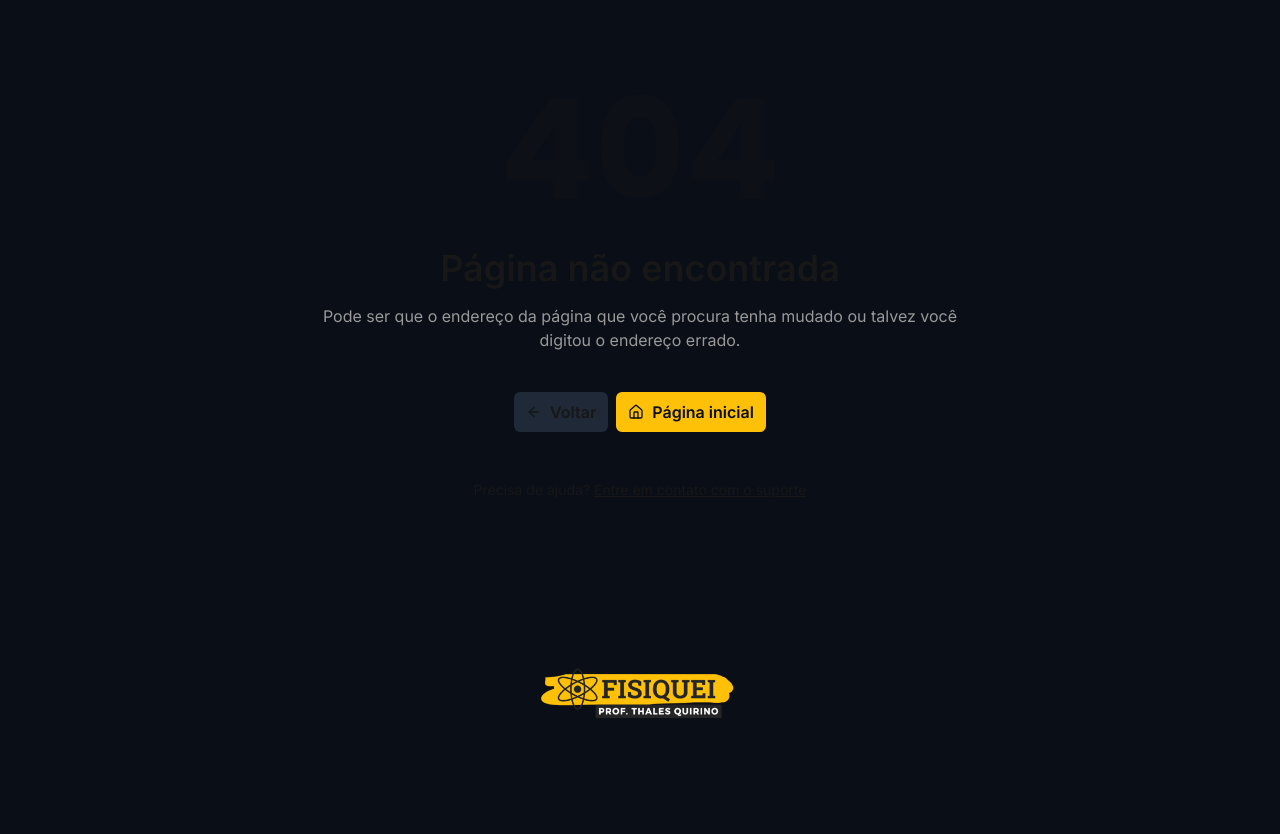
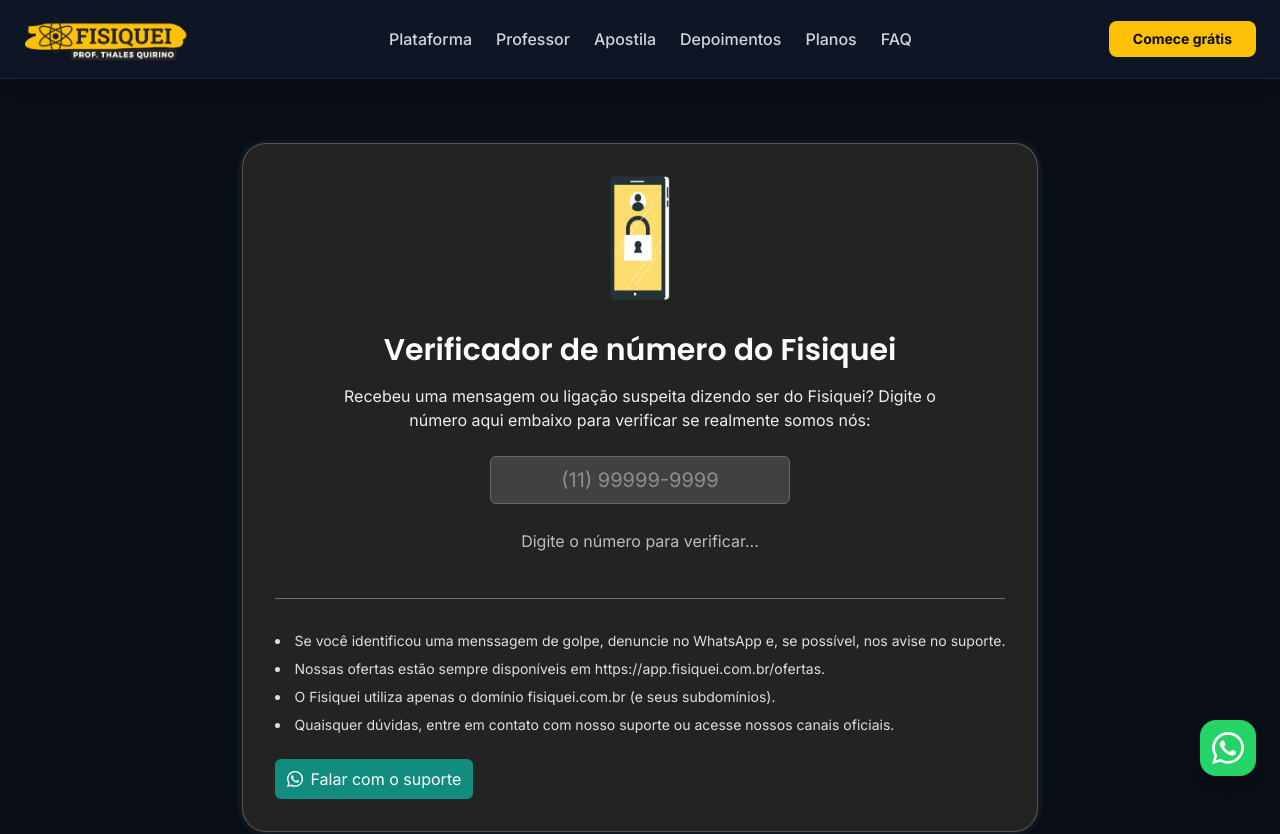
Before and after one commit to CaioQuirinoMedeiros/faraday, a Next.js app: page /antifraude in a window 1280 px wide. Before the commit this address had no page. Shown: the top 834 px of the page. Before the commit the page ends 800 px from the top, so only its background shows below. Built offline with nearby package versions, Linux system fonts and the light colour scheme.

Commit message:
imagens de black friday e pagina antifraude

```diff
--- /dev/null
+++ b/src/app/(main)/antifraude/_components/phone-checker.tsx
@@ -0,0 +1,83 @@
+"use client"
+
+import { Input } from "@/components/base/input"
+import { phoneNumberMaskFunction } from "@/utils/formatters"
+import { cn } from "@/utils/styles"
+import { TriangleAlertIcon } from "lucide-react"
+import * as React from "react"
+
+const validPhones = [
+  "61999667745",
+  "6199667745",
+  "61982237388",
+  "6182237388",
+  "61996689386",
+  "6196689386",
+  "61993756696",
+  "6193756696",
+]
+
+export function PhoneChecker() {
+  const [phone, setPhone] = React.useState("")
+
+  const validationResult = React.useMemo(() => {
+    console.log("phone", phone)
+
+    const rawPhone = phone.replace(/\D/g, "")
+
+    if (rawPhone.length < 10) return "undefined"
+
+    if (validPhones.includes(rawPhone)) {
+      return "valid"
+    } else {
+      return "invalid"
+    }
+  }, [phone])
+
+  return (
+    <div className="flex flex-col gap-3 items-center">
+      <Input
+        id="phone-checker"
+        name="phone"
+        value={phone}
+        onChangeValue={setPhone}
+        type="tel"
+        autoComplete="tel"
+        inputMode="tel"
+        maskFunction={phoneNumberMaskFunction}
+        maxLength={19}
+        pattern="^\(?[1-9]{2}\)? ?9[0-9]{4}-?[0-9]{4}$"
+        placeholder="(11) 99999-9999"
+        className="bg-[#414141] border border-[#676767] placeholder:text-white/40 text-white text-lg md:text-xl text-center max-w-[300px]"
+      />
+
+      <div
+        className={cn(
+          "rounded-lg px-4 py-3 text-center border border-transparent",
+          validationResult === "valid" && "bg-green-100 border-green-600 text-green-600",
+          validationResult === "invalid" && "bg-red-100 border-red-600 text-red-600",
+        )}
+      >
+        {validationResult === "undefined" && (
+          <p className="text-white/70">Digite o número para verificar...</p>
+        )}
+        {validationResult === "invalid" && (
+          <span className="flex gap-1.5 items-center font-medium">
+            <TriangleAlertIcon className="size-5" />
+            <span>
+              <strong className="font-bold">ATENÇÃO:</strong> Esse número NÃO pertence ao Fisiquei!
+            </span>
+          </span>
+        )}
+        {validationResult === "valid" && (
+          <span className="flex gap-1.5 items-center font-medium">
+            <TriangleAlertIcon className="size-5" />
+            <span>
+              <strong className="font-bold">VERIFICADO:</strong> Esse número é sim do Fisiquei 😉
+            </span>
+          </span>
+        )}
+      </div>
+    </div>
+  )
+}
--- /dev/null
+++ b/src/app/(main)/antifraude/page.tsx
@@ -0,0 +1,97 @@
+import { Metadata } from "next"
+import { PhoneChecker } from "./_components/phone-checker"
+import { WhatsappLogoIcon } from "@/assets/icons"
+
+export const metadata: Metadata = {
+  title: {
+    absolute: "Verificar número Fisiquei - Antifraude",
+  },
+  description:
+    "Verifique se um número de telefone realmente é do Fisiquei e se proteja de golpes!",
+}
+
+const securityTips = [
+  {
+    key: "denuncie",
+    content: (
+      <>
+        Se você identificou uma menssagem de golpe, denuncie no WhatsApp e, se
+        possível, nos avise no suporte.
+      </>
+    ),
+  },
+  {
+    key: "canal-ofertas",
+    content: (
+      <>
+        Nossas ofertas estão sempre disponíveis em{" "}
+        <a href="https://app.fisiquei.com.br/ofertas">
+          https://app.fisiquei.com.br/ofertas
+        </a>
+        .
+      </>
+    ),
+  },
+  {
+    key: "dominio",
+    content: (
+      <>
+        O Fisiquei utiliza apenas o domínio fisiquei.com.br (e seus
+        subdomínios).
+      </>
+    ),
+  },
+  {
+    key: "canal-suporte",
+    content: (
+      <>
+        Quaisquer dúvidas, entre em contato com nosso suporte ou acesse nossos
+        canais oficiais.
+      </>
+    ),
+  },
+]
+
+export default function AntifraudePage() {
+  return (
+    <main className="h-full flex flex-col justify-center py-16 px-4 sm:px-8">
+      <div className="bg-[#232323] rounded-3xl p-6 sm:p-8 max-w-5xl flex flex-col mx-auto border border-primary-lighter/25 shadow-[0_0_8px_0px_rgba(140,240,240,0.15)] ">
+        <div className="flex flex-col items-center">
+          <img
+            src="/images/celular-seguro.webp"
+            alt="Ícone de celular com escudo de segurança"
+            className="w-[60px] object-contain mb-8"
+          />
+
+          <h1 className="text-2xl sm:text-3xl text-[#fdfdfd] font-display font-semibold mb-4 text-center">
+            Verificador de número do Fisiquei
+          </h1>
+
+          <p className="mb-6 text-[#EFEFEF] text-center sm:max-w-[600px]">
+            Recebeu uma mensagem ou ligação suspeita dizendo ser do Fisiquei?
+            Digite o número aqui embaixo para verificar se realmente somos nós:
+          </p>
+
+          <PhoneChecker />
+        </div>
+
+        <hr className="my-8 border-gray-500" />
+
+        <ul className="flex flex-col list-disc list-inside text-sm text-white/85 gap-2">
+          {securityTips.map((securityTip) => {
+            return <li key={securityTip.key}>{securityTip.content}</li>
+          })}
+        </ul>
+
+        <a
+          href="https://app.fisiquei.com.br/suporte?origem=antifraude&mensagem=Ol%C3%A1%2C%20estou%20na%20p%C3%A1gina%20de%20antifraude%20e%20estou%20com%20uma%20d%C3%BAvida"
+          target="_blank"
+          className="mt-6 sm:self-start justify-center flex gap-2 items-center py-2 px-3 rounded-md bg-[#128c7e] text-white hover:brightness-110 transition-all"
+        >
+          <WhatsappLogoIcon className="size-4 fill-white" />
+          Falar com o suporte
+        </a>
+      </div>
+    </main>
+  )
+}
--- /dev/null
+++ b/src/components/home/delay-appearence-wrapper.tsx
@@ -0,0 +1,23 @@
+import { motion } from "motion/react"
+
+interface DelayRenderWrapperProps {
+  delay: number
+  duration: number
+  children: React.ReactNode
+}
+
+export function DelayRenderWrapper({
+  children,
+  duration,
+  delay,
+}: DelayRenderWrapperProps) {
+  return (
+    <motion.div
+      initial={{ opacity: 0 }}
+      animate={{ opacity: 1 }}
+      transition={{ delay: delay, duration: duration, ease: "easeOut" }}
+    >
+      {children}
+    </motion.div>
+  )
+}
--- a/src/components/home/download-content-section.tsx
+++ b/src/components/home/download-content-section.tsx
@@ -22,7 +22,7 @@
   "511 questões de Física do ENEM",
   "Organizadas por tópicos",
   "Gabarito e resoluções em vídeo",
-  "Material atualizado",
+  "Estatísticas dos conteúdos",
 ]
 
 const fileUrl =
--- a/src/components/home/hero-spotlight.tsx
+++ b/src/components/home/hero-spotlight.tsx
@@ -5,6 +5,7 @@
 import { Spotlight } from "./spotlight"
 import ImageSlideshow from "./image-slideshow"
 import { HeroYoutubePlayer } from "./hero-youtube-player"
+import { DelayRenderWrapper } from "./delay-appearence-wrapper"
 
 const container: Variants = {
   hidden: {},
@@ -35,8 +36,48 @@
     >
       <Spotlight />
 
-      <div className="max-w-7xl w-full mx-auto pt-20 px-6 flex flex-col items-center gap-10 md:gap-20 z-2">
-        <div className="flex flex-col items-center max-w-[600px]">
+      <div className="relative max-w-7xl w-full mx-auto pt-20 px-6 flex flex-col items-center z-2">
+        <motion.div
+          initial={{ opacity: 0 }}
+          animate={{ opacity: 1 }}
+          transition={{ delay: 2.5, duration: 2, ease: "easeOut" }}
+          className="hidden lg:block"
+        >
+          <motion.img
+            src="/images/black-friday/bf-50.png"
+            className="absolute left-[40px] w-[200px] object-contain top-[60px] opacity-40"
+            initial={{ y: 0 }}
+            animate={{ y: 20 }}
+            transition={{
+              duration: 6,
+              ease: "easeInOut",
+              repeat: Infinity,
+              repeatType: "reverse",
+            }}
+          />
+        </motion.div>
+        <motion.div
+          initial={{ opacity: 0 }}
+          animate={{ opacity: 1 }}
+          transition={{ delay: 3.2, duration: 2.4, ease: "easeOut" }}
+          className="hidden lg:block"
+        >
+          <motion.img
+            src="/images/black-friday/bf-simple.png"
+            className="absolute right-[28px] w-[200px] object-contain top-[300px] opacity-30"
+            initial={{ y: 16 }}
+            animate={{ y: 0 }}
+            transition={{
+              delay: 2,
+              duration: 6,
+              ease: "easeInOut",
+              repeat: Infinity,
+              repeatType: "reverse",
+            }}
+          />
+        </motion.div>
+
+        <div className="flex flex-col items-center max-w-[600px] mb-12 md:mb-20">
           <motion.div className="flex flex-col items-center" variants={item}>
             <div className="text-primary flex gap-1.5 items-center justify-center mb-4 px-3 py-1 bg-primary/10 border border-primary rounded-full text-sm">
               <RocketIcon className="size-3.5 opacity-95" />
```
Also changed, not shown: public/images/celular-seguro.webp (added).
